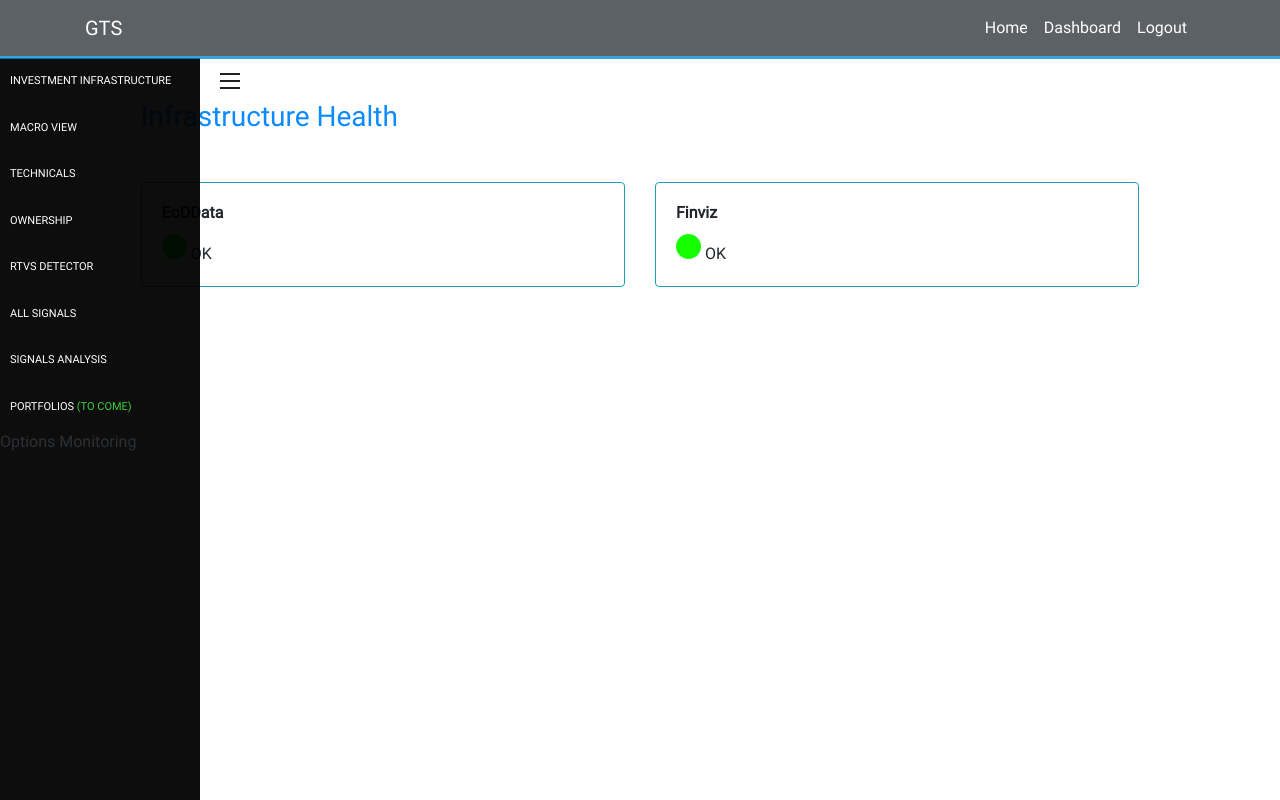
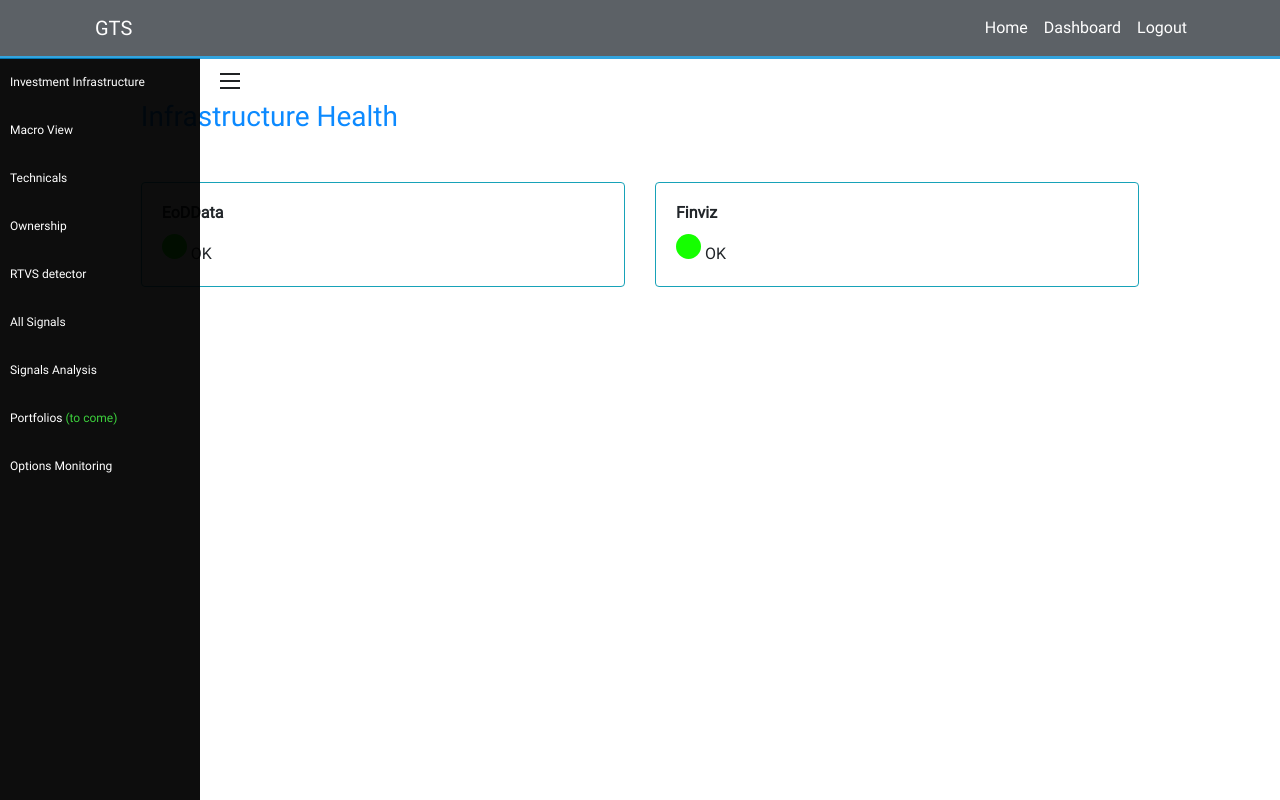
Before and after one commit to webclinic017/Get-the-signals, a Flask app: page /infraHealth in a window 1280 px wide. Run offline with Flask 2, Linux system fonts and the light colour scheme; the visitor is signed in with stand-in values (Sample User, id 1); some libraries are stand-ins or nearby versions.

Commit message:
menu design

```diff
--- a/SV/static/style_dashboard.css
+++ b/SV/static/style_dashboard.css
@@ -14,10 +14,8 @@
   height: calc(100% - 58px);
   background: #000000;
   opacity: 0.95;
-  -webkit-transition: all 0.5s ease;
-  -moz-transition: all 0.5s ease;
-  -o-transition: all 0.5s ease;
-  transition: all 0.5s ease;  list-style: none;
+  transition: all 300ms linear;
+
 }
 #sidebar.active {
   left:0px;
@@ -41,10 +39,15 @@
   display: block;
   padding:15px 10px;
   color:#ffffff;
-  text-transform:uppercase;
-  font-size:11px;
+  font-size:12px;
   text-decoration: none;
 
+}
+
+a { color: #ffffff;
+  display: block;
+  padding:15px 10px;
+  text-decoration: none;
 }
 
 #sidebar div.list div.item:hover {
@@ -53,17 +56,9 @@
     background: rgba(255, 255, 255, 0.2);
 }
 
-a { color: #ffffff;
-  text-decoration: none;
-}
+
 
 @font-face{
   src: url(fonts/Roboto-Regular.ttf);
   font-family: Roboto;
 }
-
-
-html *
-{
-   font-family: Roboto !important;
-}
--- a/SV/templates/base_dashboard.html
+++ b/SV/templates/base_dashboard.html
@@ -30,10 +30,11 @@
               <div class="item"><a href="{{ url_for('ownership') }}">Ownership</a></div>
               <div class="item"><a href="{{ url_for('rtvs') }}">RTVS detector</a></div>
               <div class="item"><a href="{{ url_for('table') }}">All Signals</a></div>
-              <div class="item"><a href="{{ url_for('sigAnalysis') }}">Signals Analysis</a></font></div>
-              <div class="item"><a href="{{ url_for('portfolios') }}">Portfolios <font color="#32CD32">(to come)</font></a></div>
-              <div class="item">Options Monitoring</div>
-            </div>
+              <div class="item"><a href="{{ url_for('sigAnalysis') }}">Signals Analysis</a></div>
+              <div class="item"><a href="{{ url_for('portfolios') }}">Portfolios <font color="#32CD32">(to come)</font></a>
+              <div class="item"><a href="/">Options Monitoring</a></div>
+
+              </div>
           </div>
 
           <script type="text/javascript" src="../static/JS/dashboard.js"></script>
```
